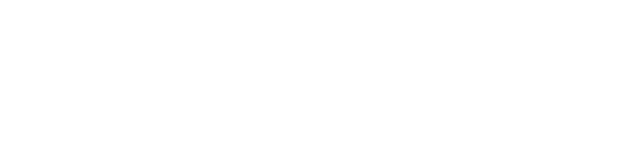
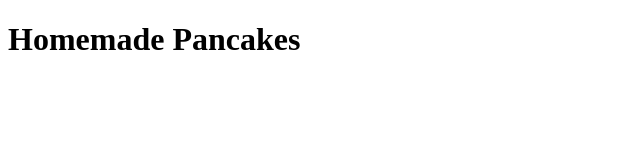
Before and after one commit to Bonson1/odin-recipes, a plain HTML site: page recipes/homemade pancake.html in a window 1280 px wide. Shown: the whole page, without its empty margins (0-640 px from the left). Drawn offline with Linux system fonts and the light colour scheme.

Commit message:
Change pancake to Homemade pancake

```diff
--- a/recipes/pancake .html
+++ b/recipes/homemade pancake.html
@@ -4,9 +4,9 @@
     <meta charset="UTF-8">
     <meta http-equiv="X-UA-Compatible" content="IE=edge">
     <meta name="viewport" content="width=device-width, initial-scale=1.0">
-    <title>Document</title>
+    <title>Homemade Pancakes</title>
 </head>
 <body>
-
+    <h1>Homemade Pancakes</h1>
 </body>
 </html>
```
